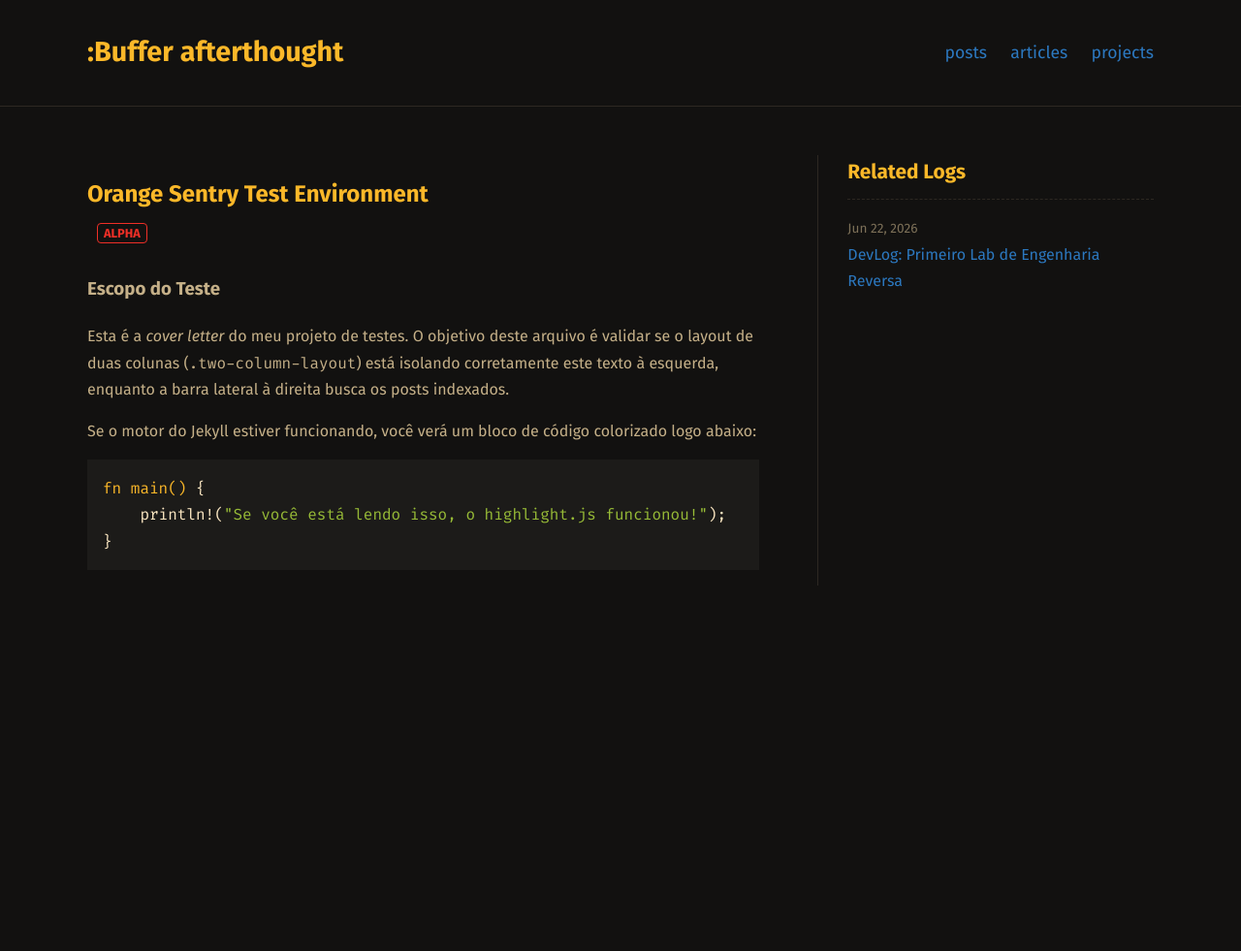
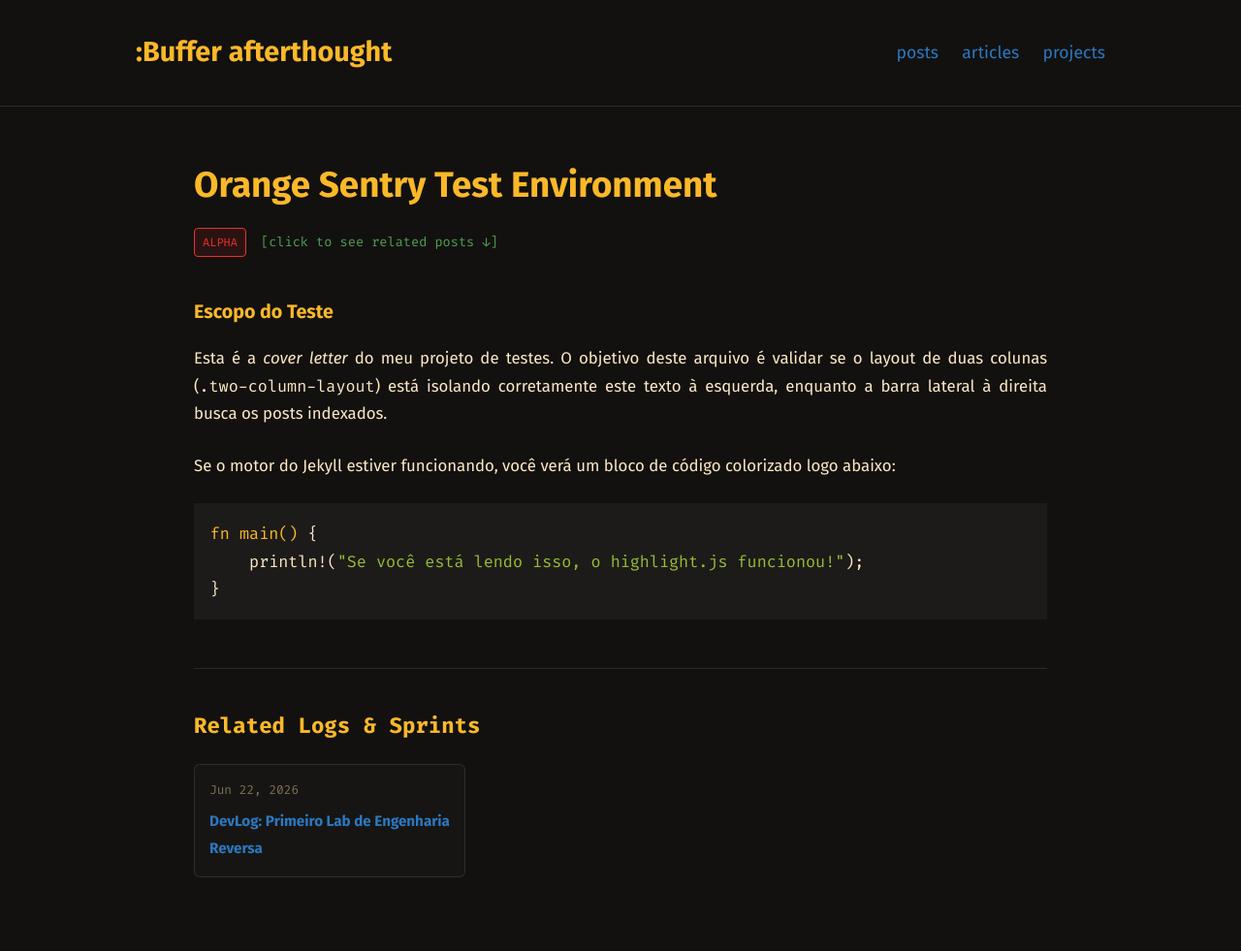
Before and after one commit to JoaoNasMonteiro/JoaoNasMonteiro.github.io, a Jekyll site: the page built from _projects/test_project.md, in a window 1280 px wide. Shown: the whole page at 97% size. Built offline with Jekyll 4.4.1, drawn with Linux system fonts in a browser that asks for light colours; before the commit the page ends 900 px from its top, so only the background shows below that.

Commit message:
add features

```diff
--- a/_layouts/project.html
+++ b/_layouts/project.html
@@ -2,37 +2,53 @@
 layout: default
 ---
 
-<div class="two-column-layout">
+<div class="project-content-wrapper">
+  <article class="long-form-article">
 
-  <article class="project-cover-letter">
-    <header class="project-header">
-      <h1 class="project-title">{{ page.title }}</h1>
-      {% if page.status %}
-        <span class="status-badge {{ page.status | slugify }}">{{ page.status }}</span>
-      {% endif %}
+    <header class="project-header" style="margin-bottom: 40px;">
+      <h1 class="article-title" style="margin-top: 0; margin-bottom: 12px;">{{ page.title }}</h1>
+
+      <div class="project-meta-row" style="display: flex; align-items: center; gap: 15px; flex-wrap: wrap;">
+        {% if page.status %}
+          <span class="project-badge" style="display: inline-block; padding: 4px 8px; background: rgba(239, 47, 39, 0.1); border: 1px solid #EF2F27; color: #EF2F27; font-family: 'Fira Code', monospace; font-size: 0.75rem; border-radius: 4px; text-transform: uppercase;">
+            {{ page.status }}
+          </span>
+        {% endif %}
+
+        <a href="#related-logs-section" class="scroll-to-logs-btn" style="font-family: 'Fira Code', monospace; font-size: 0.85rem; color: #519F50; text-decoration: none;">
+          [click to see related posts ↓]
+        </a>
+      </div>
     </header>
 
-    <div class="project-content">
+    <section class="article-content">
       {{ content }}
-    </div>
+    </section>
+
+    <hr class="section-divider">
+
+    <footer class="related-logs-footer" id="related-logs-section" style="scroll-margin-top: 40px;">
+      <h3>Related Logs & Sprints</h3>
+      <ul class="related-logs-grid">
+        {% assign has_related = false %}
+        {% for post in site.posts %}
+
+          {% if post.project and post.project == page.slug %}
+            {% assign has_related = true %}
+            <li class="related-log-card">
+              <span class="log-date">{{ post.date | date: "%b %d, %Y" }}</span>
+              <a href="{{ post.url | relative_url }}" class="log-link">{{ post.title }}</a>
+            </li>
+          {% endif %}
+
+        {% endfor %}
+
+        {% if has_related == false %}
+          <li style="color: var(--text-muted, #C5B088); font-family: 'Fira Code', monospace; font-size: 0.9rem; list-style: none; opacity: 0.6;">
+            No logs linked to this project yet. Stay tuned!
+          </li>
+        {% endif %}
+      </ul>    </footer>
+
   </article>
-
-  <aside class="sidebar-posts">
-    <h2>Related Logs</h2>
-
-    {% assign updates = site.posts | where: "project", page.slug %}
-    {% if updates.size > 0 %}
-      <ul class="sidebar-list">
-        {% for post in updates %}
-          <li>
-            <span class="sidebar-post-date">{{ post.date | date: "%b %d, %Y" }}</span>
-            <a href="{{ post.url | relative_url }}">{{ post.title }}</a>
-          </li>
-        {% endfor %}
-      </ul>
-    {% else %}
-      <p class="empty-state">No specific logs linked to this project yet.</p>
-    {% endif %}
-  </aside>
-
 </div>
--- a/assets/css/main.scss
+++ b/assets/css/main.scss
@@ -13,12 +13,14 @@ $srcery-magenta: #E02C6D;
 $srcery-cyan:    #0AAEB3;
 $srcery-white:   #C5B088;
 
+
+$srcery-bright-white:   #FCE8C3;
 // ==========================================================================
 // 2. VARIÁVEIS SEMÂNTICAS - O Mapa de Aplicação
 // Altere aqui para mudar o tema inteiro do site instantaneamente.
 // ==========================================================================
 $bg-main:        $srcery-black;
-$text-main:      $srcery-white;
+$text-main:      $srcery-bright-white;
 $title-color:    $srcery-yellow;
 $link-color:     $srcery-blue;
 $link-hover:     $srcery-cyan;
@@ -56,7 +58,7 @@ a {
 }
 
 .wrapper {
-  max-width: 1100px;
+  max-width: 1000px;
   margin: 0 auto;
   padding: 0 20px;
 }
@@ -142,6 +144,87 @@ a {
 }
 
 // ==========================================================================
+// ESCOPO EXCLUSIVO DE PROJETOS (Não afeta a Landing Page nem os Hubs Globais)
+// ==========================================================================
+
+// Aplicamos as mudanças apenas quando o artigo estiver dentro de uma página de projeto
+.project-content-wrapper {
+
+  .long-form-article {
+    max-width: 880px; // A largura expandida para o texto e diagramas respirarem
+    margin: 0 auto;
+    padding: 0 20px 60px 20px;
+
+    // Força qualquer elemento de mídia a respeitar o fluxo vertical de 100% da coluna
+    img, svg, iframe {
+      display: block;
+      max-width: 100%;
+      height: auto;
+      margin: 35px auto;
+      border-radius: 6px;
+    }
+  }
+
+  .section-divider {
+    border: none;
+    border-top: 1px solid rgba(197, 176, 136, 0.15);
+    margin: 50px 0 30px 0;
+  }
+
+  // O novo rodapé de logs relacionados isolado aqui dentro
+  .related-logs-footer {
+    margin-top: 40px;
+
+    h3 {
+      color: $title-color;
+      font-size: 1.4rem;
+      margin-bottom: 20px;
+      font-family: 'Fira Code', monospace;
+    }
+
+    .related-logs-grid {
+      display: grid;
+      grid-template-columns: repeat(auto-fill, minmax(250px, 1fr));
+      gap: 20px;
+      list-style: none;
+      padding: 0;
+    }
+
+    .related-log-card {
+      background-color: rgba(252, 229, 180, 0.02);
+      border: 1px solid rgba(197, 176, 136, 0.15);
+      border-radius: 6px;
+      padding: 15px;
+      transition: border-color 0.2s, background-color 0.2s;
+
+      &:hover {
+        border-color: #519F50;
+        background-color: rgba(81, 159, 80, 0.02);
+      }
+
+      .log-date {
+        display: block;
+        font-size: 0.8rem;
+        color: $text-muted;
+        margin-bottom: 8px;
+        font-family: 'Fira Code', monospace;
+      }
+
+      .log-link {
+        color: $link-color;
+        font-weight: bold;
+        text-decoration: none;
+        font-size: 0.95rem;
+
+        &:hover {
+          text-decoration: underline;
+        }
+      }
+    }
+  }
+}
+
+// ==========================================================================
 // 7. COMPONENTES: Projetos (Showroom e Cover Letter)
 // ==========================================================================
 .project-grid {
@@ -209,11 +292,11 @@ a {
 // 8. COMPONENTES: Articles (Leituras Longas e Lista Simples)
 // ==========================================================================
 
-// Layout focado e centralizado (Sem Sidebar)
+// Layout focado e centralizado (Artigos Longos)
 .long-form-article {
-  max-width: 750px; // Regra de legibilidade: evita fadiga ocular em textos longos
-  margin: 0 auto;   // Centraliza o bloco na tela
-  padding-bottom: 60px;
+  max-width: 880px; // Largura expandida: balanço ideal entre aproveitamento de tela e legibilidade
+  margin: 0 auto;
+  padding: 0 20px 60px 20px; // Adiciona um padding de segurança para telas de notebook/tablets
 
   .article-title {
     font-size: 2.3rem;
@@ -229,12 +312,19 @@ a {
     margin-bottom: 40px;
   }
 
-  // Melhora a legibilidade do texto corrido dentro do artigo
+  // Engenharia Tipográfica Estilo LaTeX
   .article-content {
     font-size: 1.05rem;
 
     p {
       margin-bottom: 25px;
+      text-align: justify;       // Justifica o texto
+      text-justify: inter-word;  // Distribui o espaço estritamente entre as palavras
+
+      // Motor de Hifenização Nativa (O segredo do visual LaTeX)
+      -webkit-hyphens: auto;
+      -ms-hyphens: auto;
+      hyphens: auto;
     }
 
     h2, h3 {
@@ -277,3 +367,76 @@ a {
     color: $link-color;
   }
 }
+
+// Estilização Global de Tabelas (Alinhada ao Srcery)
+// Estilização Global de Tabelas (Versão Compacta Srcery)
+// Estilização Global de Tabelas (Inspirada no Neovim/Srcery Retrô)
+table {
+  width: 100%;
+  border-collapse: separate; // Necessário para aceitar border-radius
+  border-spacing: 0;
+  margin: 25px 0;
+  font-family: 'Fira Code', monospace; // Usando Fira Code para dados baterem com o terminal
+  font-size: 0.9rem;
+  border: 1px solid #FCE5B4; // Outline creme/branco quente do Neovim
+  border-radius: 8px;
+  overflow: hidden;
+
+  th, td {
+    padding: 6px 14px;
+    text-align: left;
+    // Bordas verticais internas idênticas às do seu painel do nvim
+    border-right: 1px solid rgba(252, 229, 180, 0.2);
+
+    &:last-child {
+      border-right: none; // Remove a borda direita na última coluna
+    }
+  }
+
+  th {
+    background-color: transparent;
+    color: #FCE5B4; // Verde clássico e quente do Srcery para o Header
+    font-weight: 700;
+    text-transform: none; // Mantém minúsculas/maiúsculas como você digitou
+    font-size: 0.95rem;
+    border-bottom: 1px solid #FCE5B4; // Linha verde dividindo o header
+  }
+
+  // Linhas de dados com borda inferior sutil
+  tbody tr td {
+    border-bottom: 1px solid rgba(252, 229, 180, 0.1);
+  }
+
+  tbody tr:last-child td {
+    border-bottom: none; // Evita borda dupla na última linha
+  }
+
+  // Linhas Zebradas: Tons quentes e extremamente discretos para ajudar a leitura
+  tbody tr:nth-of-type(even) {
+    background-color: rgba(252, 229, 180, 0.02);
+  }
+
+  // Efeito hover sutil ao passar o mouse
+  tbody tr:hover {
+    background-color: rgba(81, 159, 80, 0.05); // Leve brilho verde do tema
+  }
+}
+
+blockquote {
+  margin: 25px 0;
+  padding: 12px 20px;
+  background-color: rgba(239, 47, 39, 0.04);
+  border-left: 4px solid #EF2F27;
+  border-radius: 0 6px 6px 0;
+  color: $text-main;
+  font-family: 'Fira Sans', sans-serif;
+
+  p {
+    margin: 0 0 12px 0; // Margem padrão controlada
+
+    // Zera completamente a margem do ÚLTIMO parágrafo ou se ele for ÚNICO
+    &:last-child, &:last-of-type {
+      margin-bottom: 0 !important;
+    }
+  }
+}
```
Also changed, not shown: posts.md (+9 -7 lines).
